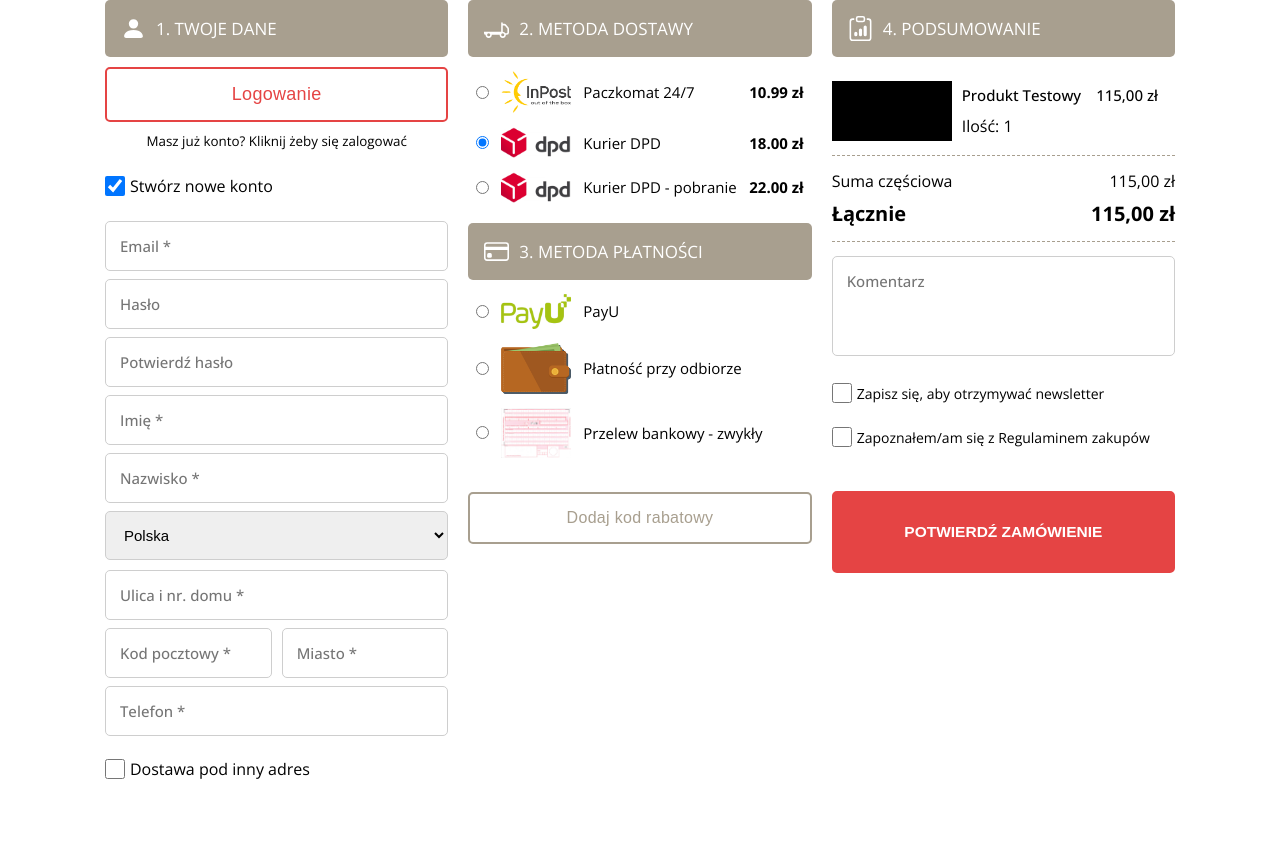
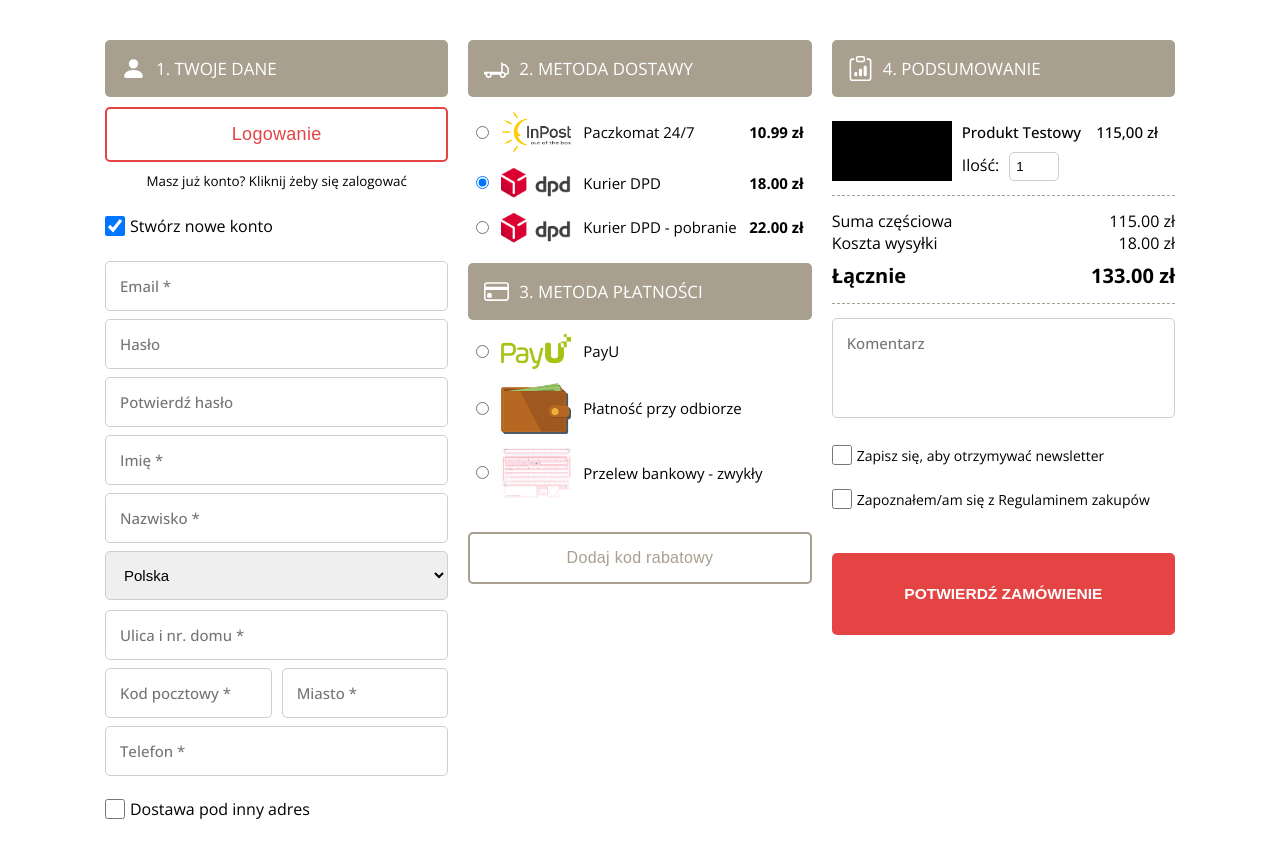
Before and after one commit to webseb00/Shop-Order-Form, a React (Create React App) app: page / in a window 1280 px wide. Both pictures are taken after a click on the label "Kurier DPD". Shown: the top 858 px of the page. Before the commit the page ends 804 px from the top, so only its background shows below. Built offline with nearby package versions, Linux system fonts and the light colour scheme.

Commit message:
Save changes

```diff
--- a/src/App.js
+++ b/src/App.js
@@ -9,38 +9,39 @@ import { Layout, OrderMethods } from './components/Layout/Layout';
 import { useForm } from "react-hook-form";
 
 function App() {
-
+  // react hook form
   const { register, handleSubmit, formState } = useForm();
-
+  // main app state
   const [state, handleState] = useState({
     delivery: {
       method: null,
       price: null
     },
+    product: {
+      price: 115,
+      name: "Produkt testowy",
+      quantity: 1
+    },
     payment: null,
-    form: {
+    form: null,
+    orderAccept: false,
+    submitFormStatus: false
+  });
 
-    }
-  });
 
   // set errors for payment and delivery methods
   const [errors, setErrors] = useState({
     deliveryErr: null,
-    paymentErr: null
+    paymentErr: null,
+    orderAcceptErr: null
   });
 
-  const onSubmit = (data, e) => {
-    // prevent submit form when payment and delivery methods are not checked
-    if(!state.delivery.method) {
-      setErrors({ ...errors, deliveryErr: true });
-      e.preventDefault();
-    } else if(!state.payment) {
-      setErrors({ ...errors, paymentErr: true });
-      e.preventDefault();
-    }
+  const handleMethodError = (obj, e) => {
+    setErrors({ ...errors, ...obj });
+    e.preventDefault();
+  }
 
-    handleState({ ...state, form: data });
-  };
+  const setProductQuantity = quantity => handleState({ ...state, product: { ...state.product, quantity } });
 
   const setDelivery = (method, price) => {
     handleState({ ...state, delivery: { method, price }});
@@ -54,10 +55,36 @@ function App() {
     setErrors({ ...errors, paymentErr: null });
   }
 
-  const formValidation = () => {
-    console.log('submit form');
+  const setOrderAccepted = () => {
+    handleState({ ...state, orderAccept: !state.orderAccept });
+    setErrors({ ...errors, orderAcceptErr: null });
+  };
 
-  }
+  const onSubmit = (data, e) => {
+    // allow send form only when user accepts order
+    if(state.orderAccept) {
+      if(state.delivery.method === "DPD - pobranie" && state.payment !== "pobranie") {
+        handleMethodError({ paymentErr: true }, e);
+        return false;
+      }
+      // prevent submit form when payment and delivery methods are not checked
+      if(!state.delivery.method) {
+        handleMethodError({ deliveryErr: true }, e);
+        return false;
+      }
+
+      if(!state.payment) {
+        handleMethodError({ paymentErr: true }, e);
+        return false;
+      }
+
+      handleState({ ...state, form: data, submitFormStatus: true });
+      console.log(data);
+    } else {
+      handleMethodError({ orderAcceptErr: true }, e);
+      return false;
+    }
+  };
 
   return (
     <form onSubmit={handleSubmit(onSubmit)}>
@@ -74,11 +101,20 @@ function App() {
           />
           <Payment
             handlePayment={setPayment}
-            delivery={state.delivery}
+            delivery={state.delivery.method}
             error={errors.paymentErr}
           />
         </OrderMethods>
-        <Summary validate={formValidation} />
+        <Summary
+          deliveryPrice={state.delivery.price}
+          productPrice={state.product.price}
+          setQuantity={setProductQuantity}
+          productQuantity={state.product.quantity}
+          orderAccept={state.orderAccept}
+          setOrderAccepted={setOrderAccepted}
+          orderAcceptError={errors.orderAcceptErr}
+          submitStatus={state.submitFormStatus}
+        />
       </Layout>
     </form>
   );
--- a/src/components/Button/Button.js
+++ b/src/components/Button/Button.js
@@ -1,12 +1,13 @@
 import { Wrapper } from './Styles';
 
-export const Button = ({ type="button", title, mode, fontSize, handler }) => {
+export const Button = ({ type="button", title, mode, fontSize, handler, disabled }) => {
   return (
     <Wrapper
       type={type}
       mode={mode}
       fontSize={fontSize}
       onClick={handler}
+      disabled={disabled}
     >
       {title}
     </Wrapper>
--- a/src/components/Button/Styles.js
+++ b/src/components/Button/Styles.js
@@ -9,6 +9,20 @@ export const Wrapper = styled.button`
   letter-spacing: .3px;
   transition: all .4s ease-in;
   cursor: pointer;
+
+  ${(props) => {
+    if(props.disabled) {
+      return css`
+        opacity: .7;
+        cursor: none;
+
+        &:hover {
+          background: #e54444 !important;
+          color: #ffffff !important;
+        }
+      `;
+    }
+  }}
 
   ${(props) => {
     switch (props.mode) {
--- a/src/components/Delivery/Delivery.js
+++ b/src/components/Delivery/Delivery.js
@@ -10,7 +10,7 @@ function Delivery({ handleDelivery, error }) {
   const handleRadio = e => {
     const arr = e.target.value.split('|');
 
-    handleDelivery(arr[0], arr[1]);
+    handleDelivery(arr[0].trim(), Number(arr[1]));
   };
 
   return (
--- a/src/components/Layout/LayoutStyles.js
+++ b/src/components/Layout/LayoutStyles.js
@@ -1,7 +1,7 @@
 import styled from 'styled-components';
 
 export const Container = styled.div`
-  margin: 0 auto;
+  margin: 40px auto;
   max-width: 1100px;
   width: 100%;
   padding: 0 15px;
@@ -9,10 +9,25 @@ export const Container = styled.div`
 
 export const Row = styled.div`
   display: grid;
-  grid-template-columns: repeat(3, 1fr);
-  grid-template-areas: "form methods summary";
-  margin: 0 auto;
-  grid-gap: 20px;
+  grid-gap: 2rem;
+  grid-template-columns: minmax(34rem, 42rem);
+  grid-template-areas:
+  "form"
+  "methods"
+  "summary";
+  justify-content: center;
+
+  @media (min-width: 760px) {
+    grid-template-columns: repeat(2, minmax(34rem, 42rem));
+    grid-template-areas:
+    "form methods"
+    ". summary";
+  }
+
+  @media (min-width: 1200px) {
+    grid-template-columns: repeat(3, 1fr);
+    grid-template-areas: "form methods summary";
+  }
 `;
 
 export const Content = styled.div`
--- a/src/components/Payment/Payment.js
+++ b/src/components/Payment/Payment.js
@@ -15,7 +15,7 @@ function Payment({ handlePayment, delivery, error }) {
   const handleRadio = e => handlePayment(e.target.value);
 
   const renderBoxesConditionally = () => {
-    if(delivery !== "kurier dpd - pobranie") {
+    if(delivery !== "DPD - pobranie") {
       return (
         <>
         <Box>
--- a/src/components/Summary/Styles.js
+++ b/src/components/Summary/Styles.js
@@ -39,6 +39,15 @@ export const Product = styled.div`
     margin-right: 5px;
   }
 
+  .product_input {
+    margin-left: 10px;
+    width: 50px;
+    padding: 6px;
+    border: 1px solid #cecece;
+    border-radius: 5px;
+    outline: none;
+  }
+
 `;
 
 export const OrderBottom = styled.div`
--- a/src/components/Summary/Summary.js
+++ b/src/components/Summary/Summary.js
@@ -3,13 +3,23 @@ import { BsClipboardData } from "react-icons/bs";
 import { Wrapper, OrderPart, OrderTop, Thumbnail, Product, OrderBottom, CTAPart } from './Styles';
 import { TextareaInput, CheckboxItem } from '../InputElements/InputElements';
 import { Button } from '../Button/Button';
+import { Message } from '../Message/Message';
 
-function Summary({ validate }) {
+function Summary({ deliveryPrice, productPrice, setQuantity, productQuantity, orderAccept, setOrderAccepted, orderAcceptError, submitStatus }) {
 
-  // const handleSubmit = () => {
-  //   validate();
-  //   console.log('submit order');
-  // }
+  const showDeliveryPrice = () => {
+    return (
+      <div className="price_top">
+        <p>Koszta wysyłki</p>
+        <p>{numberToString(deliveryPrice)} zł</p>
+      </div>
+    )
+  }
+
+  const handleQuantity = e => setQuantity(Number(e.target.value));
+  const numberToString = number => number.toFixed(2);
+  const handleOrderAccept = () => setOrderAccepted();
+  const finalPrice = deliveryPrice ? (deliveryPrice + productPrice * productQuantity) : productPrice;
 
   return (
     <Wrapper>
@@ -25,17 +35,28 @@ function Summary({ validate }) {
               <p className="product_name">Produkt Testowy</p>
               <p className="product_price">115,00 zł</p>
             </div>
-            <p className="product_quantity">Ilość: 1</p>
+            <p className="product_quantity">Ilość:
+              <input
+                className="product_input"
+                type="number"
+                min="1"
+                max="10"
+                name="product_quantity"
+                value={productQuantity}
+                onChange={handleQuantity}
+              />
+            </p>
           </Product>
         </OrderTop>
         <OrderBottom>
           <div className="price_top">
             <p>Suma częściowa</p>
-            <p>115,00 zł</p>
+            <p>{numberToString(productQuantity * productPrice)} zł</p>
           </div>
+          {deliveryPrice && showDeliveryPrice()}
           <div className="price_bottom">
             <p>Łącznie</p>
-            <p>115,00 zł</p>
+            <p>{numberToString(finalPrice)} zł</p>
           </div>
         </OrderBottom>
       </OrderPart>
@@ -49,11 +70,15 @@ function Summary({ validate }) {
         />
         <CheckboxItem
           label="Zapoznałem/am się z Regulaminem zakupów"
+          checked={orderAccept}
+          handler={handleOrderAccept}
         />
+        {orderAcceptError && <Message type="danger" text="Proszę zaakceptować regulamin zakupów!" />}
         <Button
           type="submit"
-          title="Potwierdź zamówienie"
+          title={!submitStatus ? "Potwierdź zamówienie" : "Zamówienie wysłane!"}
           fontSize="1.55rem"
+          disabled={!submitStatus ? false : true}
         />
       </CTAPart>
     </Wrapper>
```
